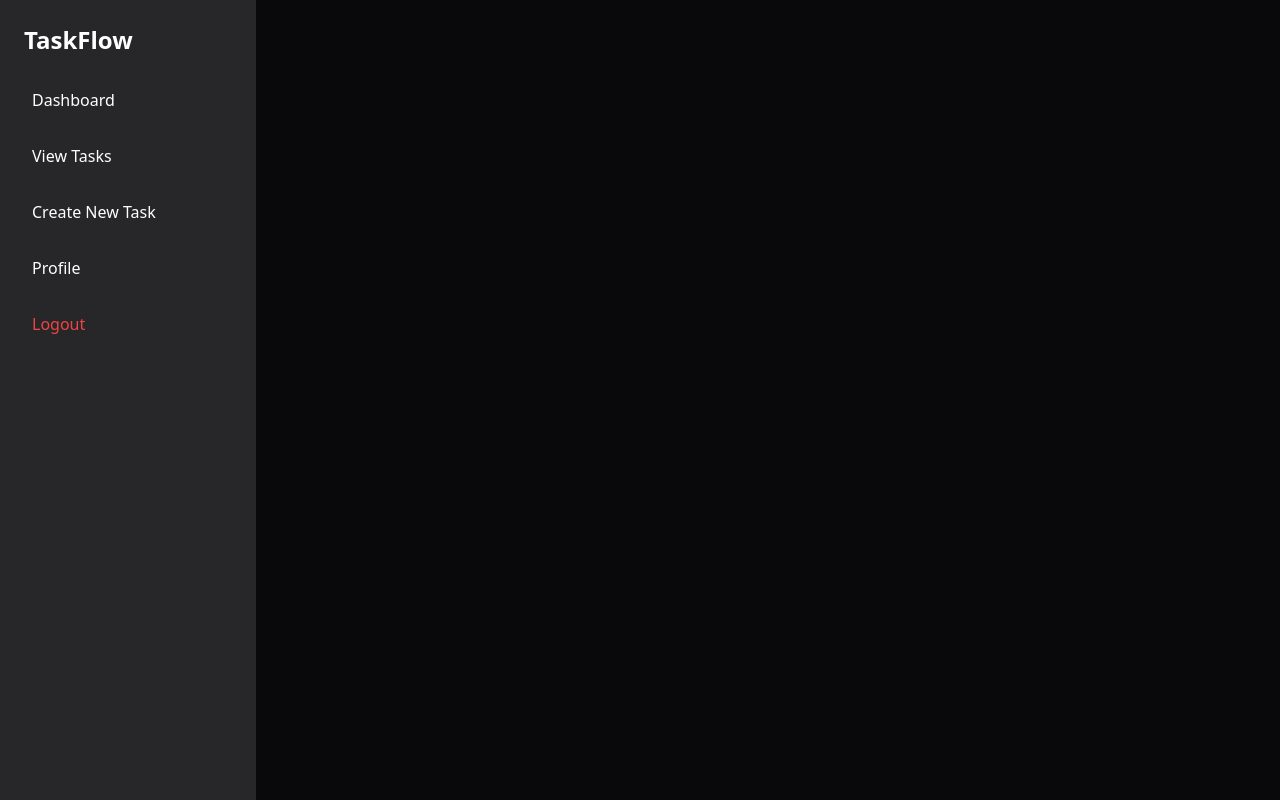
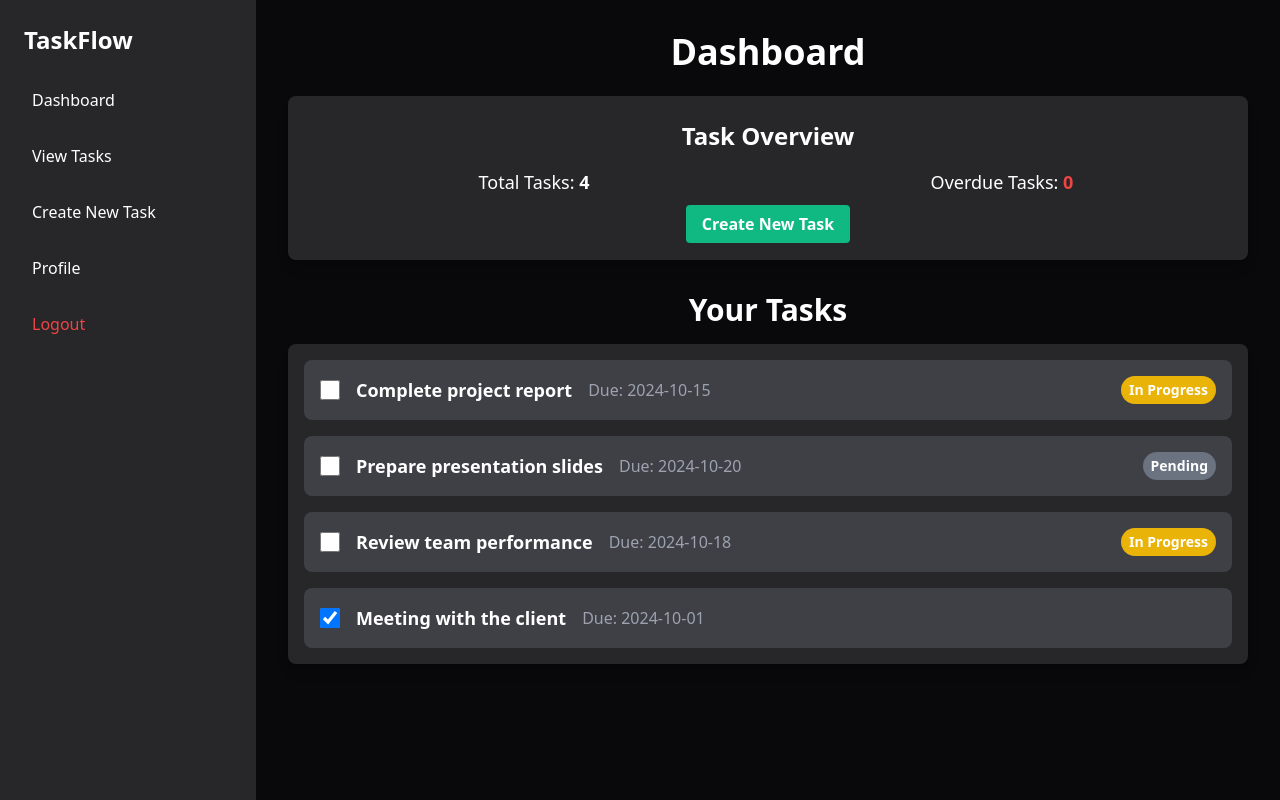
Before and after one commit to sayyed-musab/TaskFlow---Task-Management-Web-App, a Next.js app: page /dashboard in a window 1280 px wide. Built offline with nearby package versions, Linux system fonts and the light colour scheme.

Commit message:
Build Dashboard UI

```diff
--- a/app/dashboard/page.js
+++ b/app/dashboard/page.js
@@ -1,8 +1,92 @@
-// app/dashboard/page.js
+"use client";
+import Link from "next/link";
+import { useState } from "react";
+
+const initialTasks = [
+    { id: 1, title: 'Complete project report', status: 'In Progress', dueDate: '2024-10-15' },
+    { id: 2, title: 'Prepare presentation slides', status: 'Pending', dueDate: '2024-10-20' },
+    { id: 3, title: 'Review team performance', status: 'In Progress', dueDate: '2024-10-18' },
+    { id: 4, title: 'Meeting with the client', status: 'Completed', dueDate: '2024-10-01' },
+];
+
+const getOverdueTasksCount = (tasks) => {
+    const today = new Date();
+    return tasks.filter(task => new Date(task.dueDate) < today && task.status !== 'Completed').length;
+};
+
 export default function Dashboard() {
+    const [tasks, setTasks] = useState(initialTasks);
+    const overdueTasksCount = getOverdueTasksCount(tasks);
+
+    const toggleTaskStatus = (id) => {
+        setTasks(tasks.map(task =>
+            task.id === id ? { ...task, status: task.status === 'Pending' ? 'In Progress' : 'Pending' } : task
+        ));
+    };
+
+    const handleCheckboxChange = (id) => {
+        setTasks(tasks.map(task =>
+            task.id === id ? { ...task, status: task.status === 'Completed' ? 'Pending' : 'Completed' } : task
+        ));
+    };
+
+    // Sort tasks: move completed tasks to the bottom
+    const sortedTasks = tasks.slice().sort((a, b) => {
+        if (a.status === 'Completed' && b.status !== 'Completed') return 1;
+        if (a.status !== 'Completed' && b.status === 'Completed') return -1;
+        return 0;
+    });
+
     return (
-        <div className="min-h-screen text-white p-4">
-            Dashboard
+        <div className="lg:ml-64 bg-zinc-950 min-h-screen overflow-scroll w-full text-white p-4 lg:p-8">
+            <h1 className="text-3xl md:text-4xl font-bold mb-6 text-center">Dashboard</h1>
+
+            {/* Task Overview */}
+            <div className="mb-8 p-6 select-none bg-zinc-800 rounded-lg shadow-lg text-center">
+                <h2 className="text-2xl font-semibold mb-4">Task Overview</h2>
+                <div className="grid grid-cols-1 sm:grid-cols-2 gap-6">
+                    <div>
+                        <p className="text-lg">Total Tasks: <span className="font-bold">{tasks.length}</span></p>
+                    </div>
+                    <div>
+                        <p className="text-lg">Overdue Tasks: <span className="font-bold text-red-500">{overdueTasksCount}</span></p>
+                    </div>
+                </div>
+                <div className="mt-4">
+                    <Link href="/dashboard/tasks/create" className="bg-emerald-500 hover:bg-emerald-600 text-white font-bold py-2 px-4 rounded transition duration-300">
+                        Create New Task
+                    </Link>
+                </div>
+            </div>
+
+            {/* Task List */}
+            <h2 className="text-2xl md:text-3xl font-semibold mb-4 text-center">Your Tasks</h2>
+            <div className="bg-zinc-800 rounded-lg shadow-lg p-4">
+                <ul className="space-y-4">
+                    {sortedTasks.map(task => (
+                        <li key={task.id} className={`flex flex-col md:flex-row justify-between items-start md:items-center p-4 rounded-lg ${new Date(task.dueDate) < new Date() && task.status !== 'Completed' ? 'bg-red-600' : 'bg-zinc-700'}`}>
+                            <div className="flex flex-col md:flex-row items-start md:items-center space-y-2 md:space-x-4 md:space-y-0">
+                                <input
+                                    type="checkbox"
+                                    checked={task.status === 'Completed'}
+                                    onChange={() => handleCheckboxChange(task.id)}
+                                    className="h-5 w-5 text-emerald-600 focus:ring-emerald-500 border-gray-300 rounded"
+                                />
+                                <h3 className="text-lg font-bold">{task.title}</h3>
+                                <p className="text-gray-400">Due: {task.dueDate}</p>
+                            </div>
+                            {task.status !== 'Completed' && (
+                                <div
+                                    className={`mt-4 md:mt-0 px-2 py-1 text-sm font-semibold rounded-full select-none cursor-pointer ${task.status === 'In Progress' ? 'bg-yellow-500' : 'bg-gray-500'}`}
+                                    onClick={() => toggleTaskStatus(task.id)}
+                                >
+                                    {task.status}
+                                </div>
+                            )}
+                        </li>
+                    ))}
+                </ul>
+            </div>
         </div>
     );
 }
```
